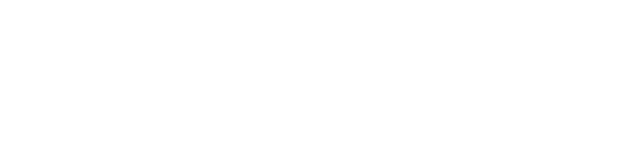
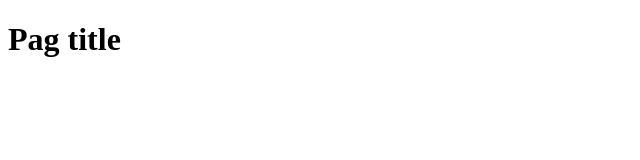
Before and after one commit to ishendiukh/my-project, a plain HTML site: page index.html in a window 1280 px wide. Shown: the whole page, without its empty margins (0-640 px from the left). Drawn offline with Linux system fonts and the light colour scheme.

Commit message:
add page title

```diff
--- a/index.html
+++ b/index.html
@@ -7,6 +7,6 @@
 <title>Document</title>
 </head>
 <body>
-
+<h1>Pag title</h1>
 </body>
 </html>
```
